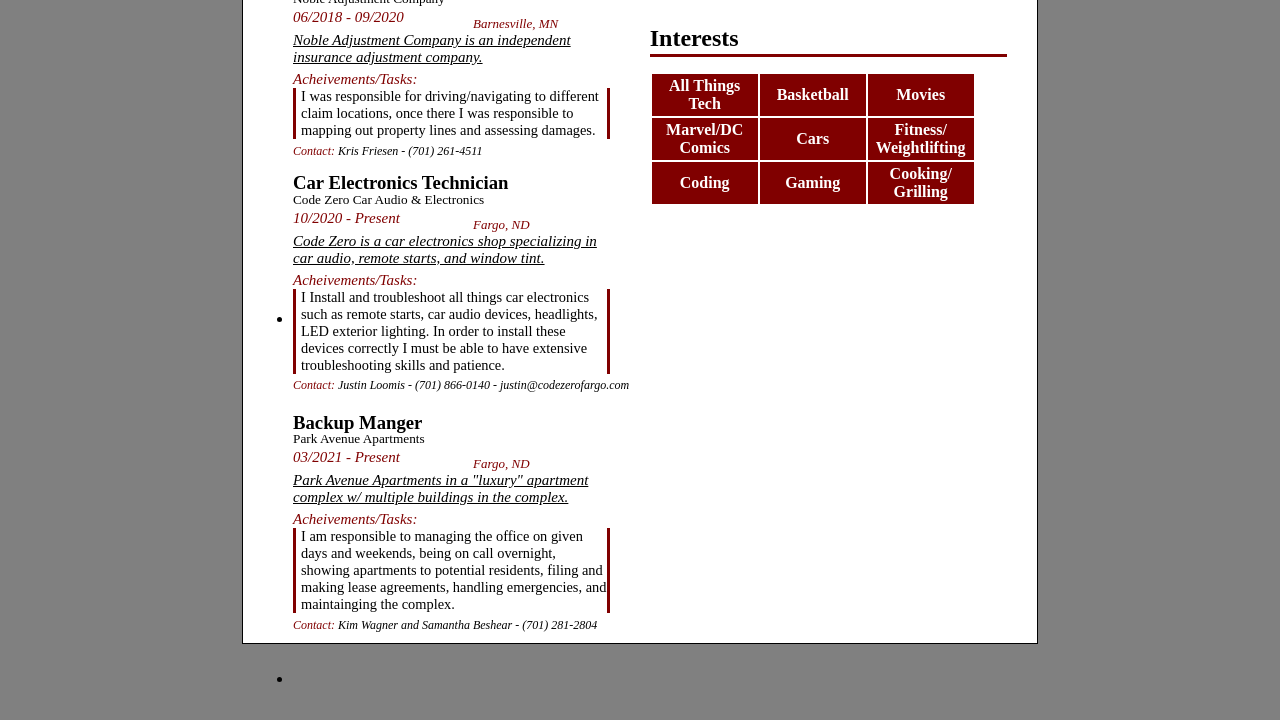
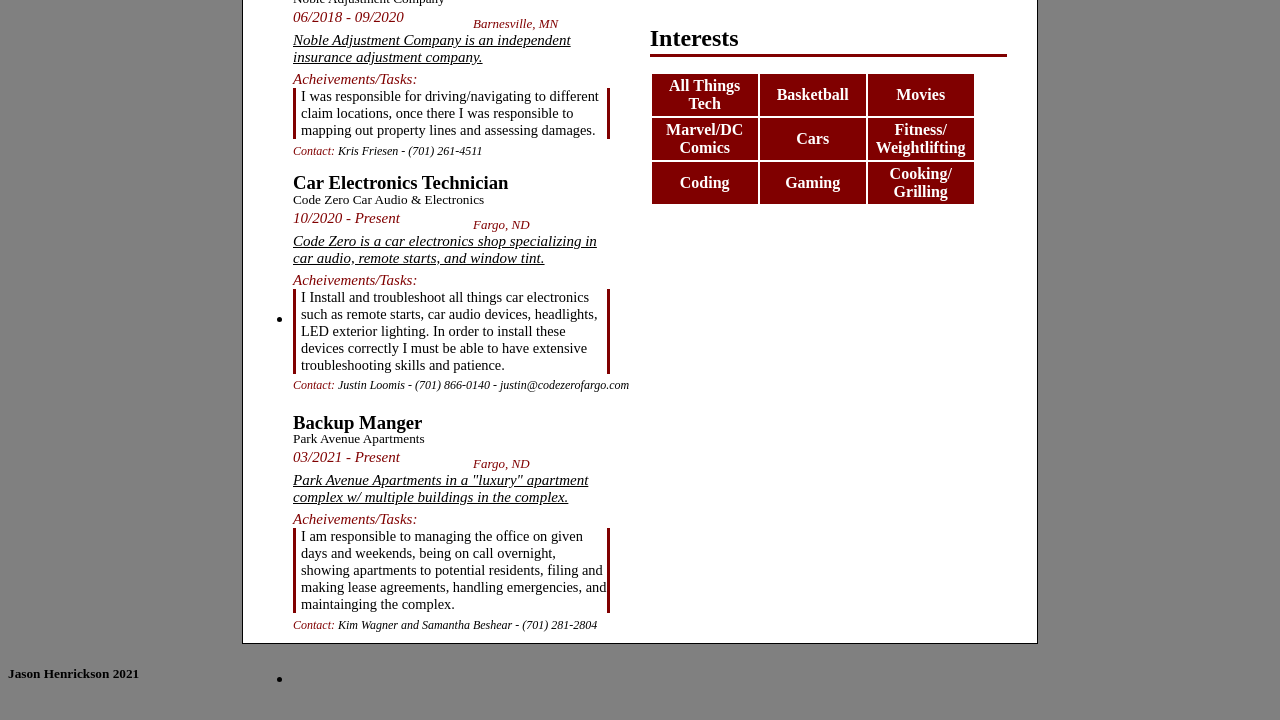
Before and after one commit to Jason-Henrickson15/Resume, a plain HTML site: page index.html in a window 1280 px wide. Shown: the part 488-1208 px from the top of the page. Drawn offline with Linux system fonts and the light colour scheme.

Commit message:
Update index.html

```diff
--- a/index.html
+++ b/index.html
@@ -196,5 +196,10 @@
 
 
     </div>
+
+    <div>
+      <h5 class="footer">Jason Henrickson 2021</h5>
+    </div>
+
   </body>
 </html>
```
